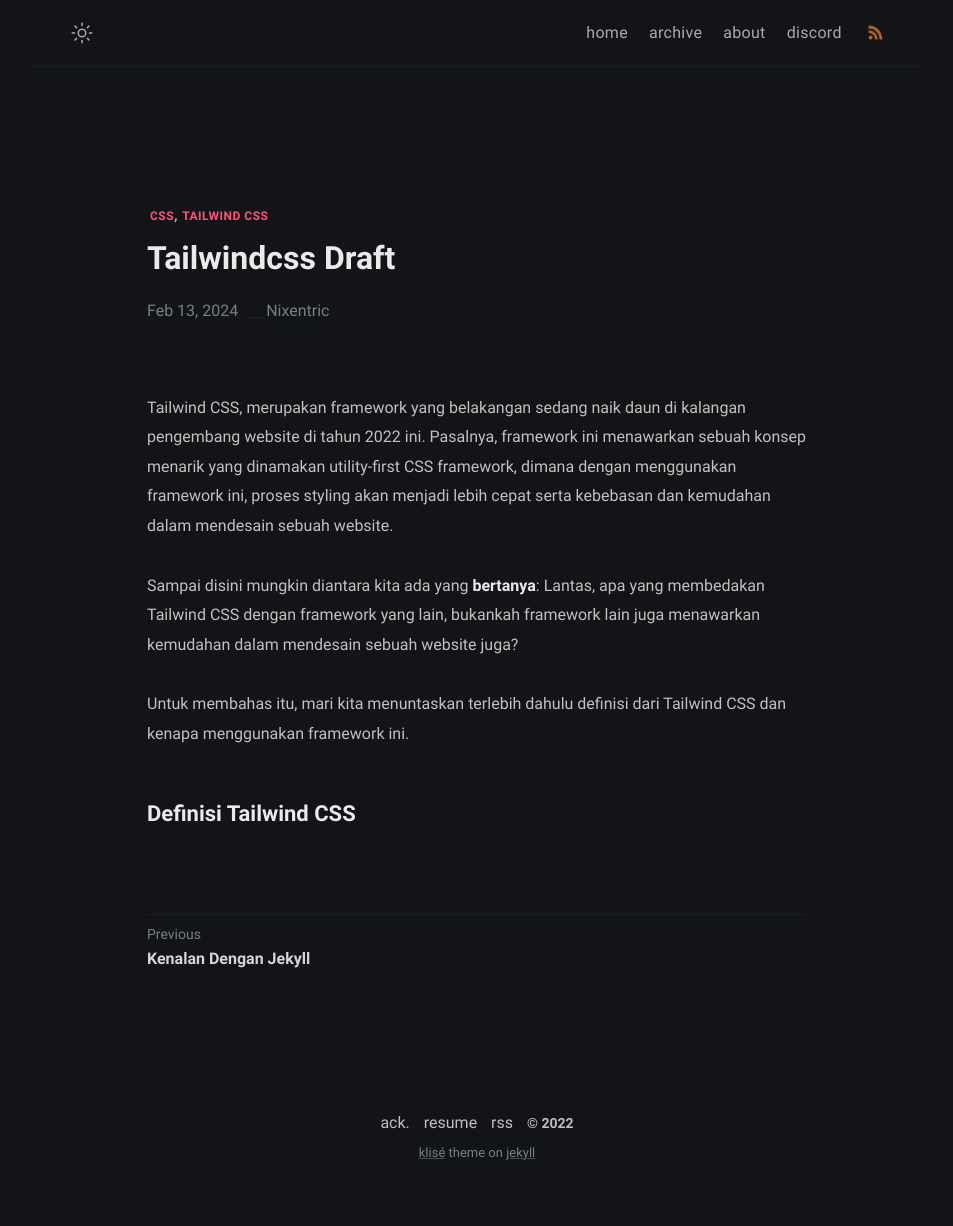
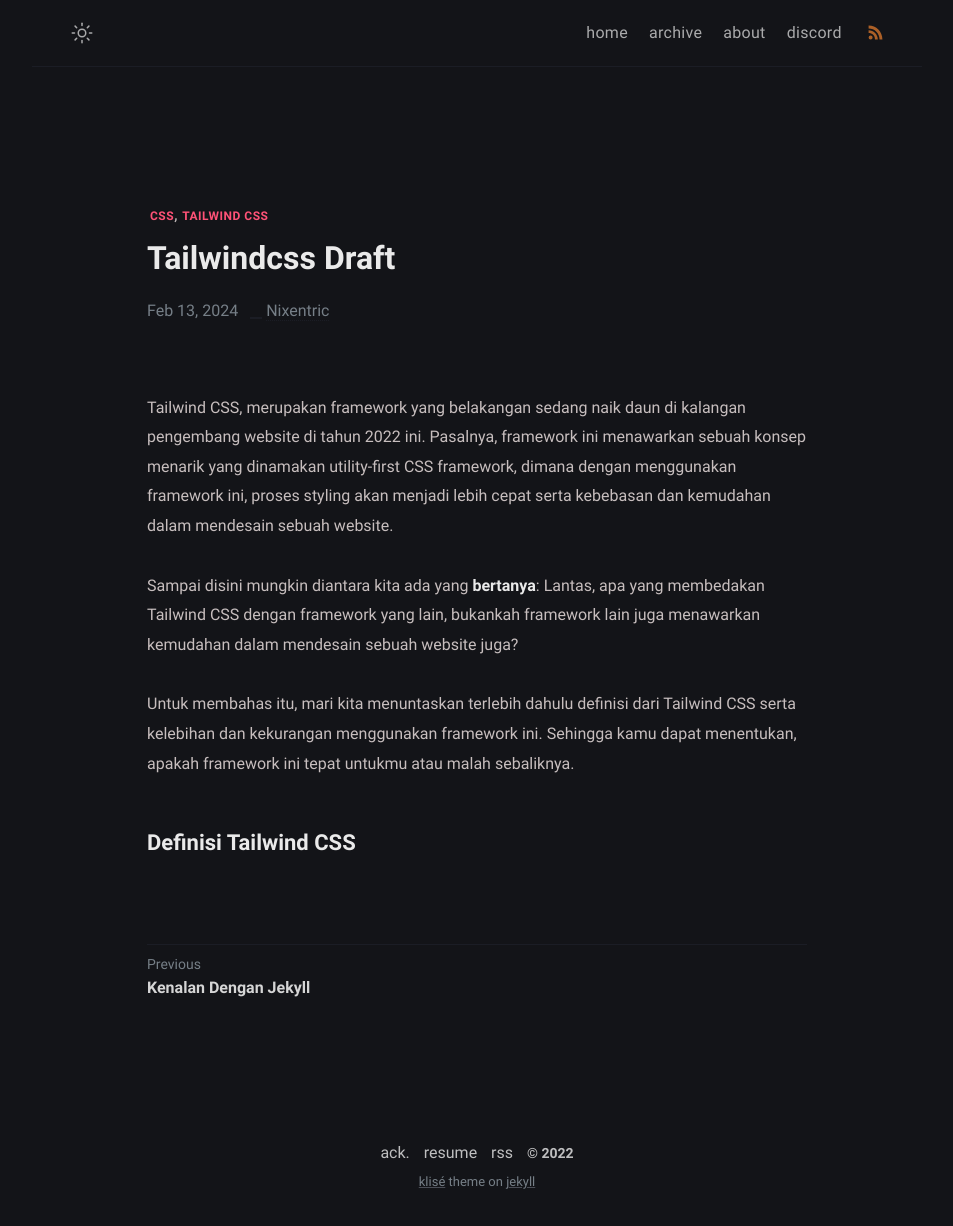
Before and after one commit to nixentric/nixentric.github.io, a Jekyll site: the page built from _posts/2022-02-15-tailwindcss-draft.md, in a window 1280 px wide. Shown: the whole page, without its empty margins (163-1116 px from the left). Built offline with Jekyll 4.4.1, drawn with Linux system fonts in a browser that asks for light colours; before the commit the page ends 1197 px from its top, so only the background shows below that.

Commit message:
Update 2022-02-15-tailwindcss-draft.md

```diff
--- a/_posts/2022-02-15-tailwindcss-draft.md
+++ b/_posts/2022-02-15-tailwindcss-draft.md
@@ -12,6 +12,6 @@ Tailwind CSS, merupakan framework yang belakangan sedang naik daun di kalangan p
 
 Sampai disini mungkin diantara kita ada yang **bertanya**: Lantas, apa yang membedakan Tailwind CSS dengan framework yang lain, bukankah framework lain juga menawarkan kemudahan dalam mendesain sebuah website juga?
 
-Untuk membahas itu, mari kita menuntaskan terlebih dahulu definisi dari Tailwind CSS dan kenapa menggunakan framework ini.
+Untuk membahas itu, mari kita menuntaskan terlebih dahulu definisi dari Tailwind CSS serta kelebihan dan kekurangan menggunakan framework ini. Sehingga kamu dapat menentukan, apakah framework ini tepat untukmu atau malah sebaliknya.
 
 ## Definisi Tailwind CSS
```
